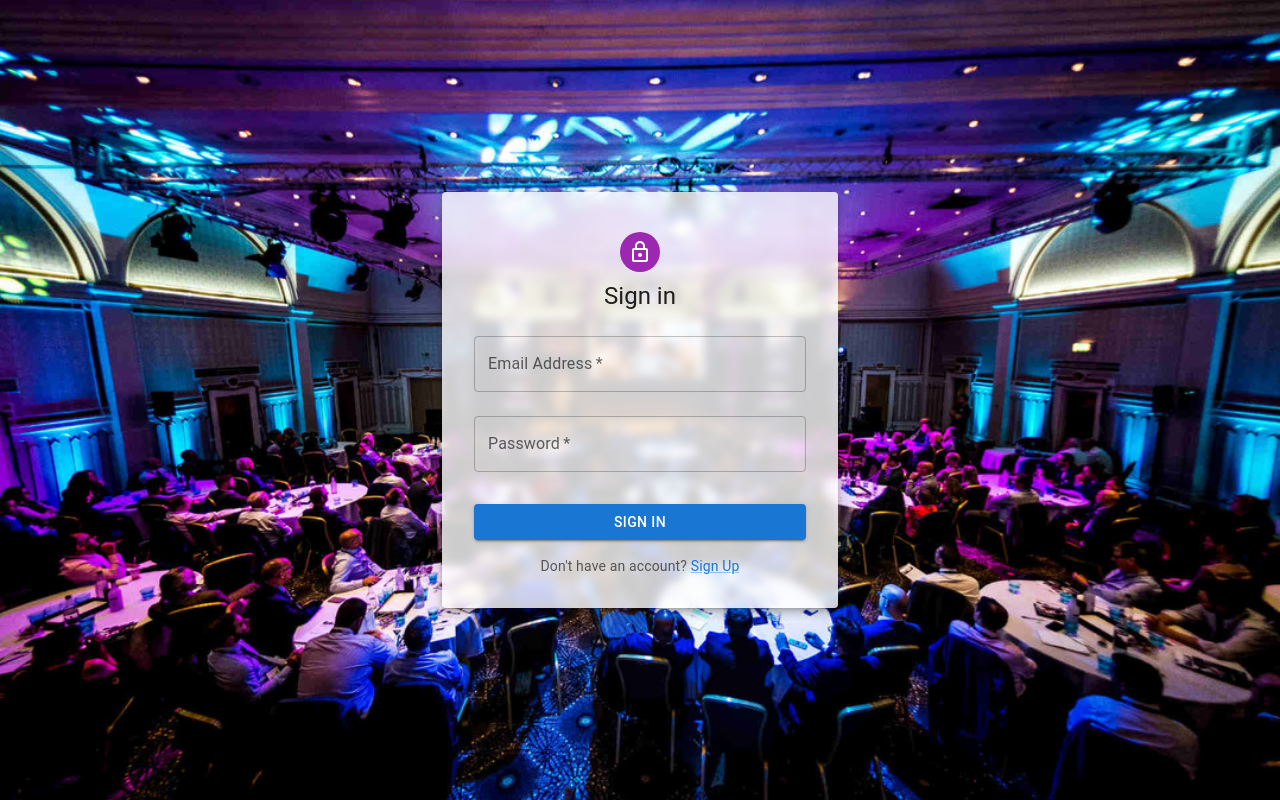
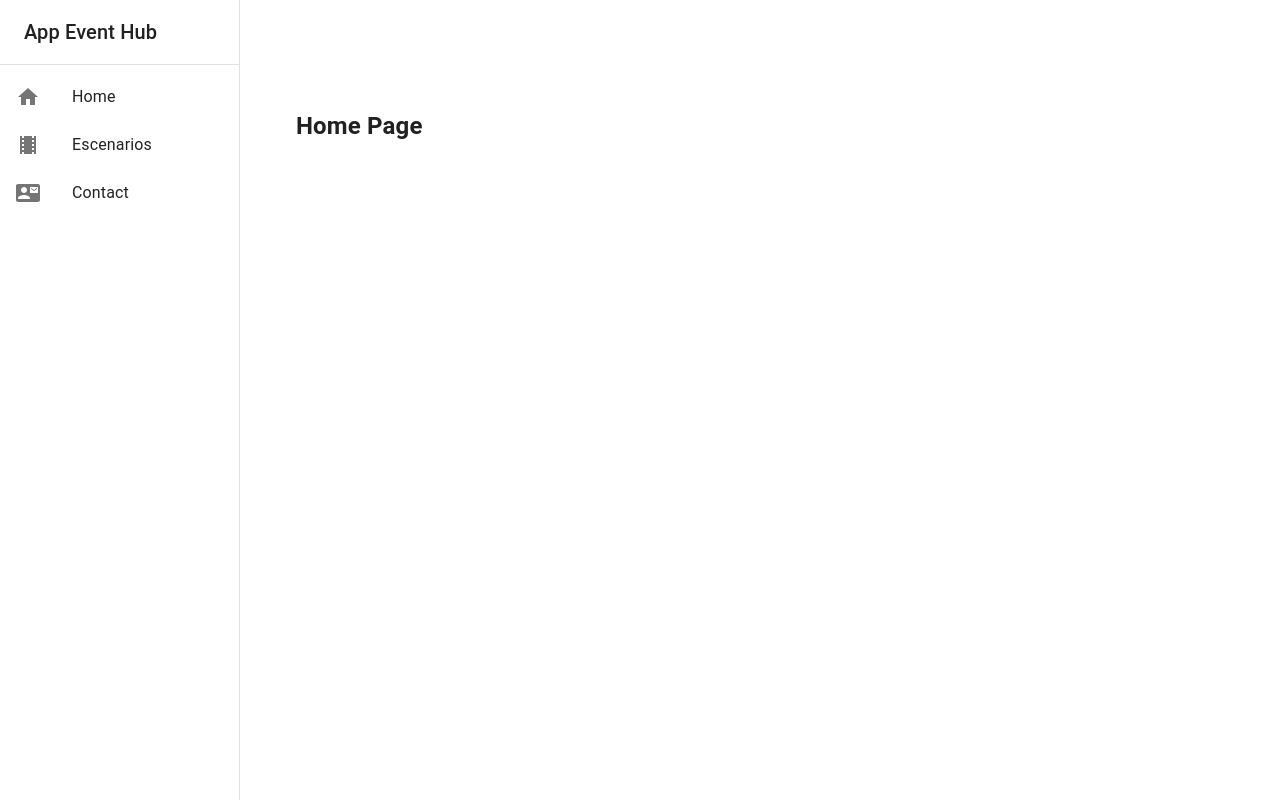
Before and after one commit to rowanabisaiutp/event_hub_web, a React (Create React App) app: page / in a window 1280 px wide. Before the commit this address led to /login. Built offline with nearby package versions, Linux system fonts and the light colour scheme.

Commit message:
no login

```diff
--- a/src/App.js
+++ b/src/App.js
@@ -19,7 +19,6 @@ function App() {
   return (
     <Router>
       <CssBaseline />
-      {isAuthenticated ? (
         <Box sx={{ display: 'flex' }}>
           <Sidebar />
           <Box
@@ -35,13 +34,7 @@ function App() {
             </Routes>
           </Box>
         </Box>
-      ) : (
-        <Routes>
-          <Route path="/login" element={<Login onLogin={handleLogin} />} />
-          <Route path="/register" element={<Register />} />
-          <Route path="*" element={<Navigate to="/login" />} />
-        </Routes>
-      )}
+
     </Router>
   );
 }
```
